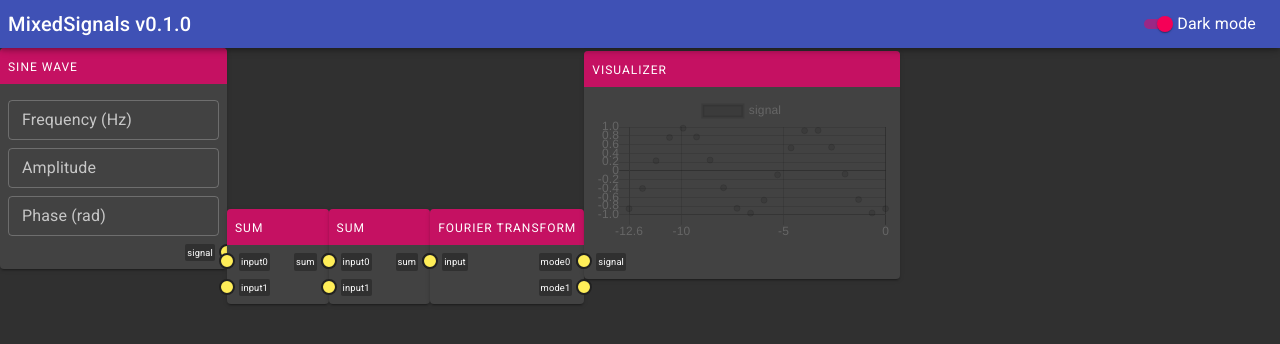
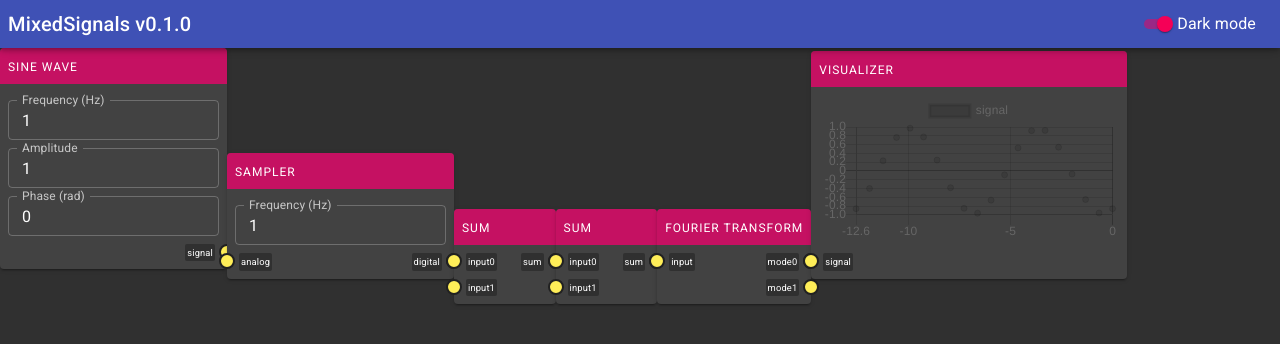
Before and after one commit to nilsceberg/mixedsignals, a React (Create React App) app: page / in a window 1280 px wide. Shown: the top 344 px of the page. Built offline with nearby package versions, Linux system fonts and the light colour scheme.

Commit message:
Add basic analog signals

```diff
--- a/package.json
+++ b/package.json
@@ -13,6 +13,8 @@
     "@types/react": "^16.9.0",
     "@types/react-dom": "^16.9.0",
     "chart.js": "^2.9.3",
+    "mobx": "^5.15.4",
+    "mobx-react": "^6.1.8",
     "react": "^16.13.1",
     "react-chartjs-2": "^2.9.0",
     "react-dom": "^16.13.1",
--- a/src/App.tsx
+++ b/src/App.tsx
@@ -10,6 +10,10 @@ import { Editor } from "./editor/Editor";
 import { Node } from "./editor/Node";
 import { Visualizer } from "./nodes/Visualizer";
 import { Connection, connectionEquals } from "./editor/Types";
+import { Sine } from "./processing/analog/Sine";
+import { Sampler } from "./processing/analog/Sampler";
+import { SineNode } from "./nodes/SineNode";
+import { SamplerNode } from "./nodes/SamplerNode";
 
 const styles = (theme: Theme) => createStyles({
 	bar: {
@@ -36,6 +40,9 @@ const styles = (theme: Theme) => createStyles({
 	}
 });
 
+const sine = new Sine();
+const sampler = new Sampler();
+
 export const App = withStyles(styles)((props: { classes: Classes }) => {
 	const [ theme, setTheme ] = useState(createMuiTheme({
 		palette: {
@@ -44,7 +51,7 @@ export const App = withStyles(styles)((props: { classes: Classes }) => {
 	}));
 
 	const [ graph, setGraph ] = useState<Connection[]>([
-		[["source", "signal"], ["fourier", "input"]],
+		//[["source", "signal"], ["fourier", "input"]],
 	]);
 
 	const addConnection = (connection: Connection) => {
@@ -77,11 +84,10 @@ export const App = withStyles(styles)((props: { classes: Classes }) => {
 				</Box>
 			</AppBar>
 			<Editor graph={graph} onConnectionCreated={addConnection} onConnectionDeleted={removeConnection}>
-				<Node id="source" name="Sine Wave" io={[{type: "output", name: "signal"}]}>
-					<TextField size="small" variant="outlined" label="Frequency (Hz)" type="number"/><br/>
-					<TextField size="small" variant="outlined" label="Amplitude" type="number"/><br/>
-					<TextField size="small" variant="outlined" label="Phase (rad)" type="number"/>
-				</Node>
+				<SineNode process={sine}/>
+				<SamplerNode process={sampler}/>
+
+
 				<Node id="sum" name="Sum" io={[
 					{ type: "input", name: "input0" },
 					{ type: "input", name: "input1" },
--- /dev/null
+++ b/src/nodes/SamplerNode.tsx
@@ -0,0 +1,16 @@
+import * as React from "react";
+import { TextField } from "@material-ui/core";
+import { observer } from "mobx-react";
+
+import { Node } from "../editor/Node";
+import { Sampler } from "../processing/analog/Sampler";
+
+export interface SamplerProps {
+	process: Sampler
+}
+
+export const SamplerNode = observer((props: SamplerProps) => {
+	return <Node id="source" name="Sampler" io={[{type: "input", name: "analog"}, {type: "output", name: "digital"}]}>
+		<TextField value={props.process.frequency} onChange={event => props.process.frequency = Number.parseFloat(event.target.value)} size="small" variant="outlined" label="Frequency (Hz)" type="number"/><br/>
+	</Node>;
+});
--- /dev/null
+++ b/src/nodes/SineNode.tsx
@@ -0,0 +1,18 @@
+import * as React from "react";
+import { TextField } from "@material-ui/core";
+import { observer } from "mobx-react";
+
+import { Sine } from "../processing/analog/Sine";
+import { Node } from "../editor/Node";
+
+export interface SineProps {
+	process: Sine
+}
+
+export const SineNode = observer((props: SineProps) => {
+	return <Node id="source" name="Sine Wave" io={[{type: "output", name: "signal"}]}>
+		<TextField value={props.process.frequency} onChange={event => props.process.frequency = Number.parseFloat(event.target.value)} size="small" variant="outlined" label="Frequency (Hz)" type="number"/><br/>
+		<TextField value={props.process.amplitude} onChange={event => props.process.amplitude = Number.parseFloat(event.target.value)} size="small" variant="outlined" label="Amplitude" type="number"/><br/>
+		<TextField value={props.process.phase} onChange={event => props.process.phase = Number.parseFloat(event.target.value)} size="small" variant="outlined" label="Phase (rad)" type="number"/>
+	</Node>;
+});
--- /dev/null
+++ b/src/processing/analog/Sampler.ts
@@ -0,0 +1,26 @@
+import { AnalogInput } from "../../signals/Analog";
+import { observable } from "mobx";
+
+export class Sampler {
+	public readonly input: AnalogInput;
+
+	@observable
+	public frequency: number = 1;
+
+	constructor() {
+		this.input = new AnalogInput();
+
+		const sample = () => {
+			if (this.frequency === 0 || isNaN(this.frequency)) {
+				setTimeout(sample, 500);
+				return;
+			}
+
+			console.log("Sample: " + this.input.sample());
+			setTimeout(sample, 1.0 / this.frequency * 1000.0);
+		}
+
+		sample();
+	}
+
+}
--- /dev/null
+++ b/src/processing/analog/Sine.ts
@@ -0,0 +1,22 @@
+import { AnalogOutput } from "../../signals/Analog";
+
+import { observable } from "mobx";
+
+export class Sine {
+	public readonly output: AnalogOutput;
+
+	@observable
+	public frequency: number = 1;
+
+	@observable
+	public amplitude: number = 1;
+
+	@observable
+	public phase: number = 0;
+
+	constructor() {
+		this.output = new AnalogOutput(
+			t => this.amplitude * Math.sin(2.0 * Math.PI * this.frequency * t + this.phase)
+		);
+	}
+}
--- /dev/null
+++ b/src/processing/util.ts
@@ -0,0 +1,4 @@
+const t0 = Date.now() / 1000.0;
+export function time() {
+	return Date.now() / 1000.0 - t0;
+}
--- /dev/null
+++ b/src/signals/Analog.ts
@@ -0,0 +1,36 @@
+import { time } from "../processing/util";
+
+export type AnalogProcess = (t: number) => number;
+
+export class AnalogOutput {
+	private process: AnalogProcess;
+
+	constructor(process: AnalogProcess) {
+		this.process = process;
+	}
+
+	sample(): number {
+		return this.process(time());
+	}
+}
+
+export class AnalogInput {
+	private remote: AnalogOutput | null = null;
+
+	constructor(remote?: AnalogOutput) {
+		this.remote = remote || null;
+	}
+
+	connect(remote: AnalogOutput | null): void {
+		this.remote = remote;
+	}
+
+	sample(): number {
+		if (this.remote !== null) {
+			return this.remote.sample();
+		}
+		else {
+			return 0;
+		}
+	}
+}
--- a/tsconfig.json
+++ b/tsconfig.json
@@ -17,7 +17,8 @@
     "resolveJsonModule": true,
     "isolatedModules": true,
     "noEmit": true,
-    "jsx": "react"
+    "jsx": "react",
+    "experimentalDecorators": true
   },
   "include": [
     "src"
```
Also changed, not shown: src/signals/Digital.ts (added, +7 -0 lines), 1 other file (tests, documents, lock files or other folders).
